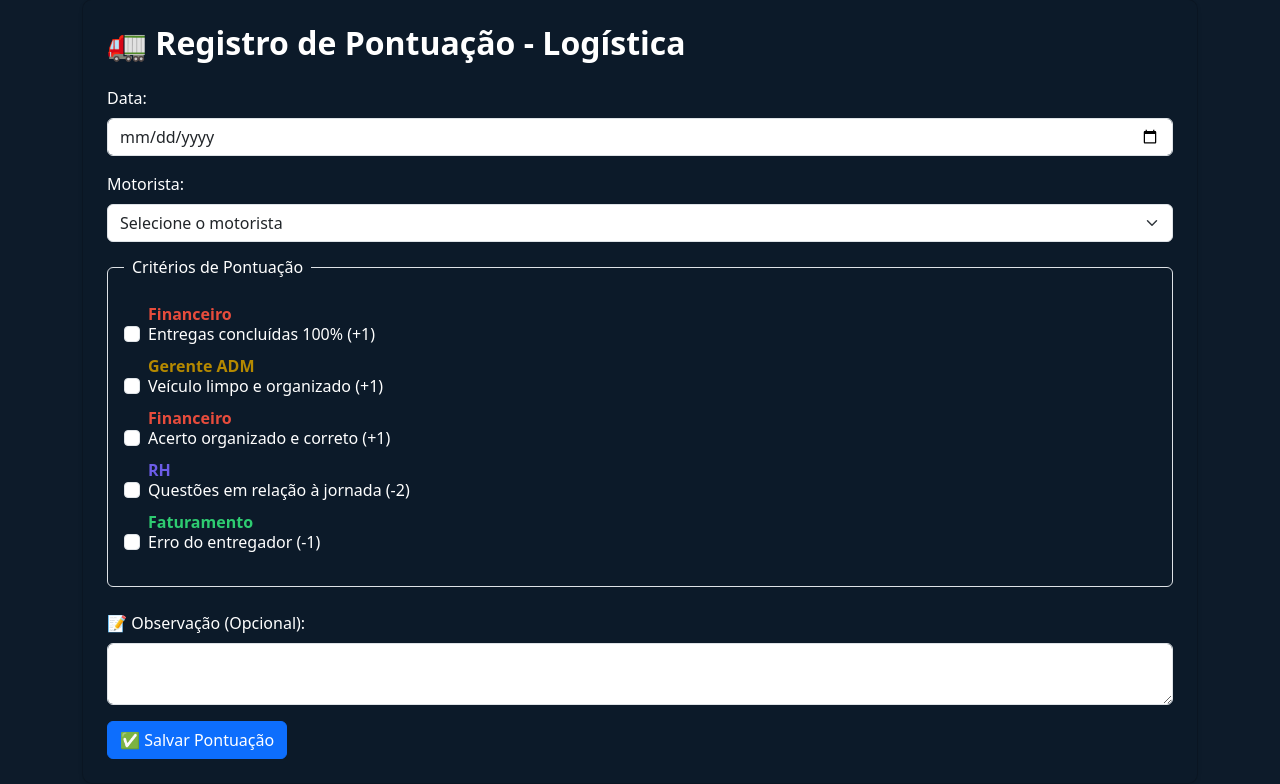
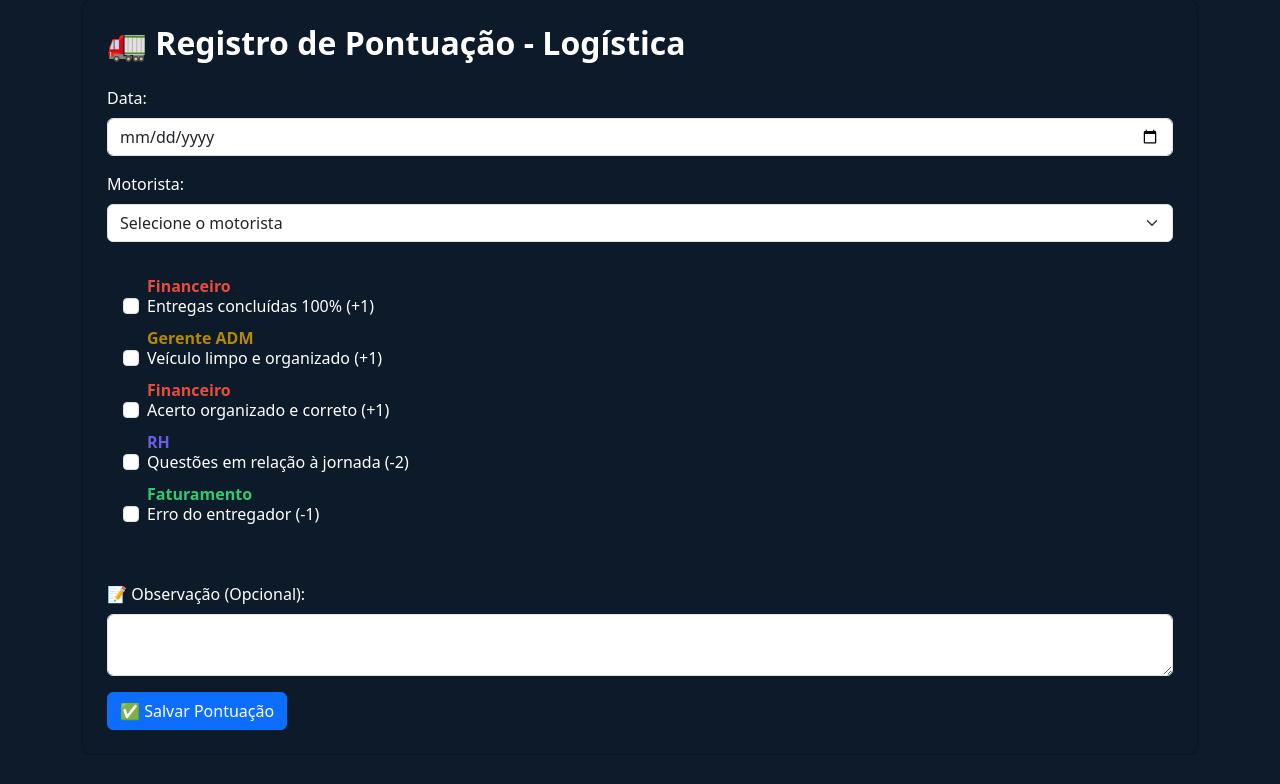
Before and after one commit to Luangscruznfe/pontuacao-confie, a Flask app: page /logistica in a window 1280 px wide. Shown: the part 153-937 px from the top of the page. After the commit the page ends 883 px from the top, so only its background shows below. Run offline with Flask 3, Linux system fonts and the light colour scheme; some libraries are stand-ins or nearby versions.

Commit message:
logistica

```diff
--- a/templates/logistica.html
+++ b/templates/logistica.html
@@ -57,8 +57,7 @@
       </select>
     </div>
 
-    <fieldset class="border p-3 rounded mb-4">
-      <legend class="float-none w-auto px-2 h6">Critérios de Pontuação</legend>
+    <div class="p-3 mb-4">
 
       <div class="form-check mb-2">
         <span class="setor-financeiro">Financeiro</span>
@@ -89,7 +88,8 @@
         <input class="form-check-input" type="checkbox" name="E" value="-1" id="E">
         <label class="form-check-label" for="E">Erro do entregador (-1)</label>
       </div>
-    </fieldset>
+    </div>
+
 
     <div class="mb-3">
       <label for="observacao" class="form-label">📝 Observação (Opcional):</label>
```
